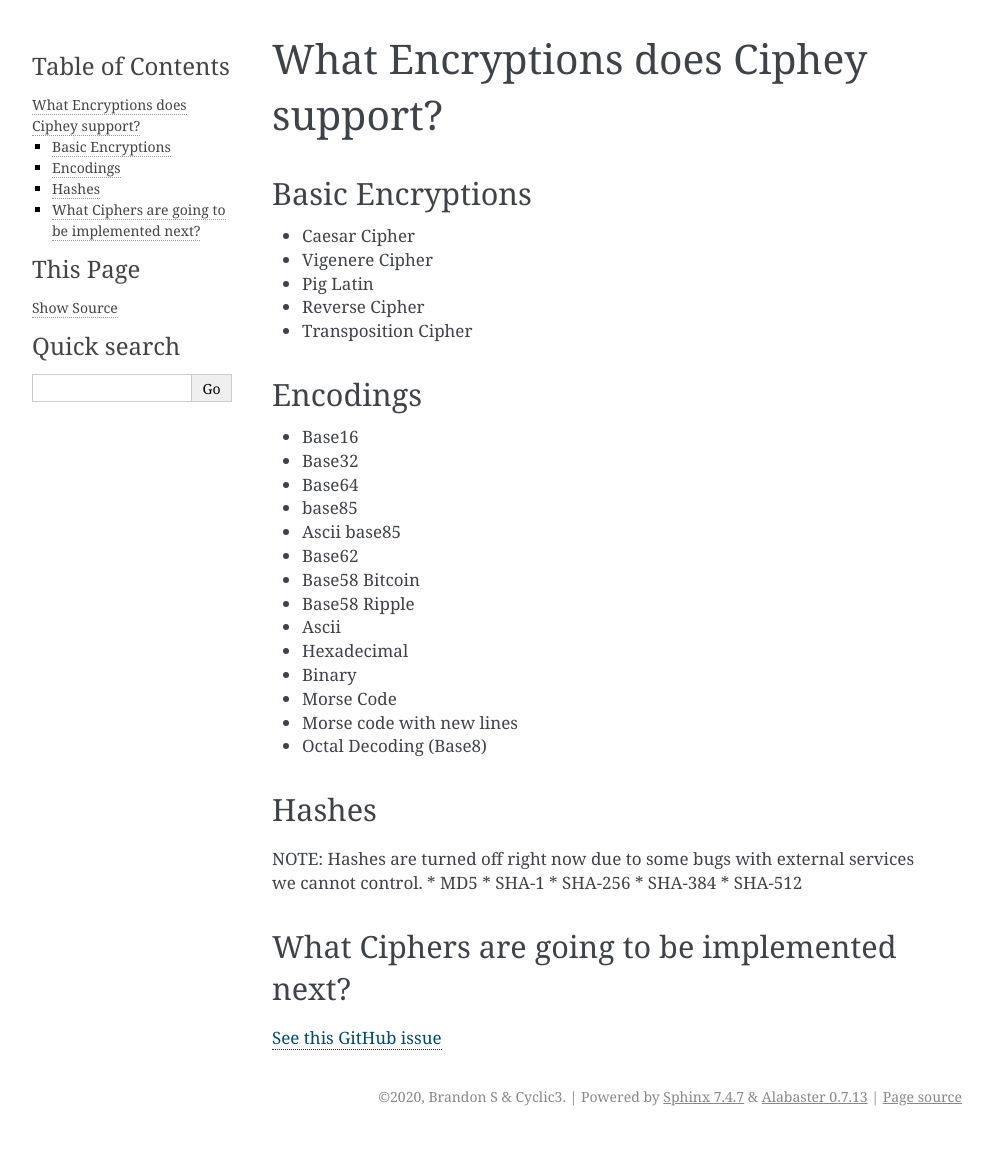
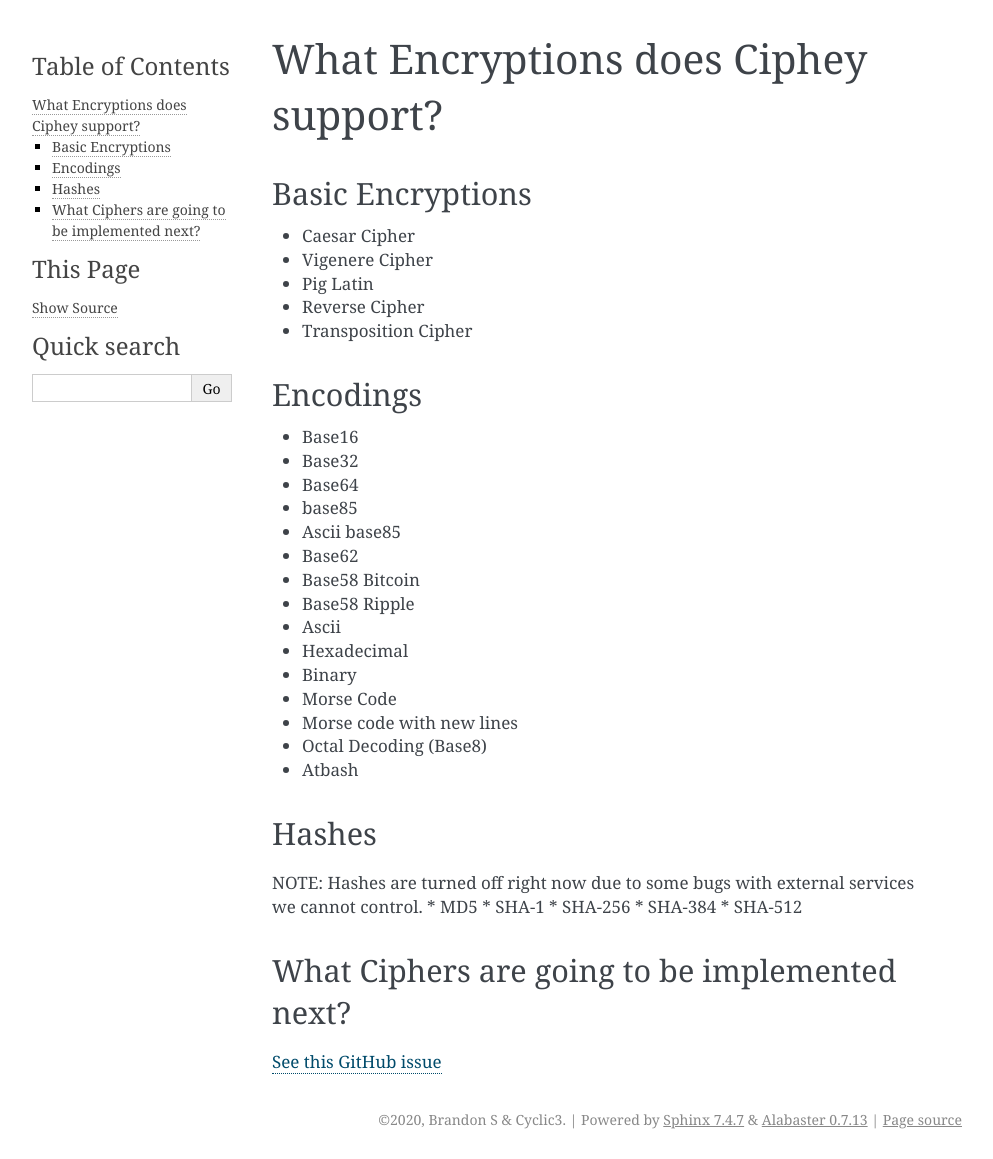
Before and after one commit to Ciphey/CipheyDocs, a Sphinx documentation site: the page built from docs/ciphers.rst, in a window 1280 px wide. Shown: the whole page, without its empty margins (148-1141 px from the left). Built offline with Sphinx 7.4.7, drawn with Linux system fonts in a browser that asks for light colours; before the commit the page ends 1136 px from its top, so only the background shows below that.

Commit message:
added atbash

```diff
--- a/docs/ciphers.rst
+++ b/docs/ciphers.rst
@@ -25,6 +25,7 @@
 * Morse Code
 * Morse code with new lines
 * Octal Decoding (Base8)
+* Atbash
 
 Hashes
 -------
```
